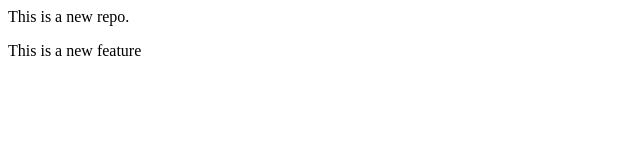
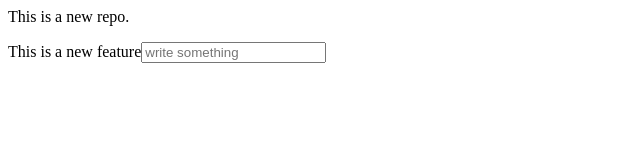
Before and after one commit to SriLathaCodes/localrepo, a plain HTML site: page index.html in a window 1280 px wide. Shown: the whole page, without its empty margins (0-640 px from the left). Drawn offline with Linux system fonts and the light colour scheme.

Commit message:
add input

```diff
--- a/index.html
+++ b/index.html
@@ -1,2 +1,2 @@
 <p>This is a new repo.</p>
-<p>This is a new feature</p>
+<p>This is a new feature<input type="text" placeholder="write something"></p>
```
